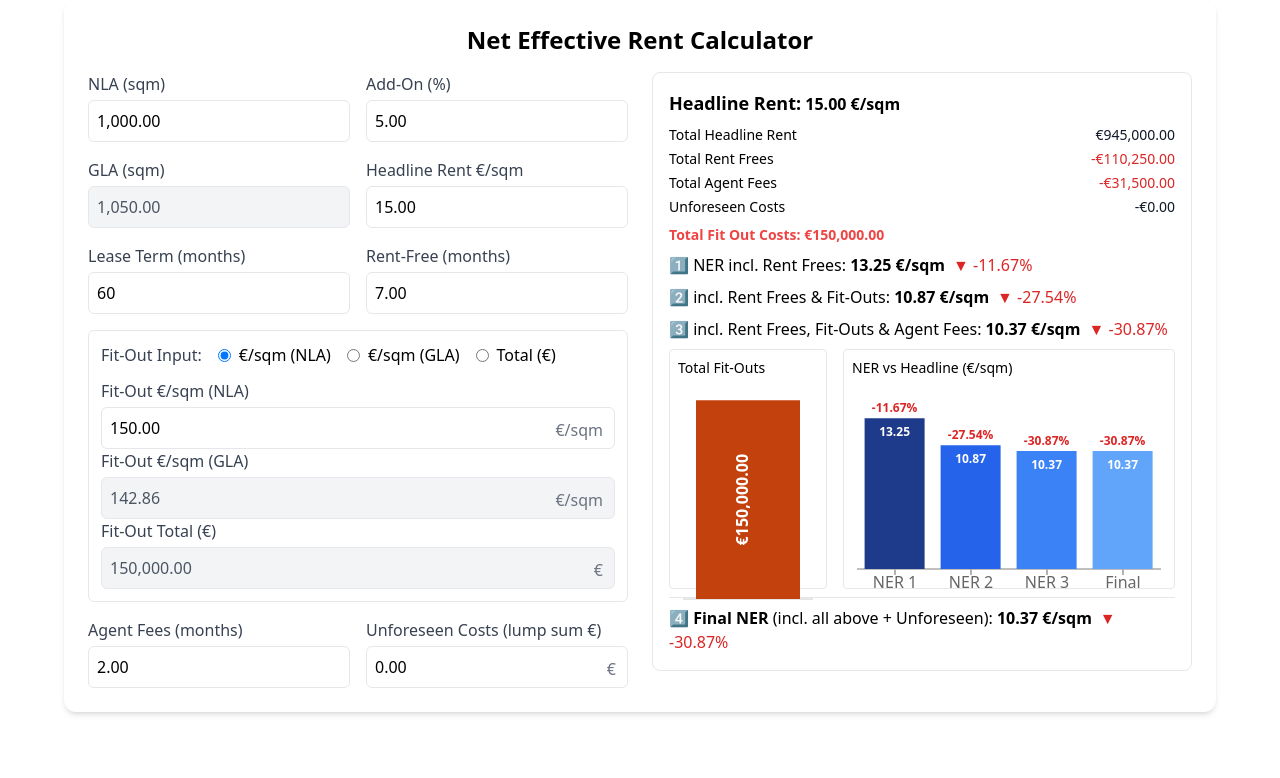
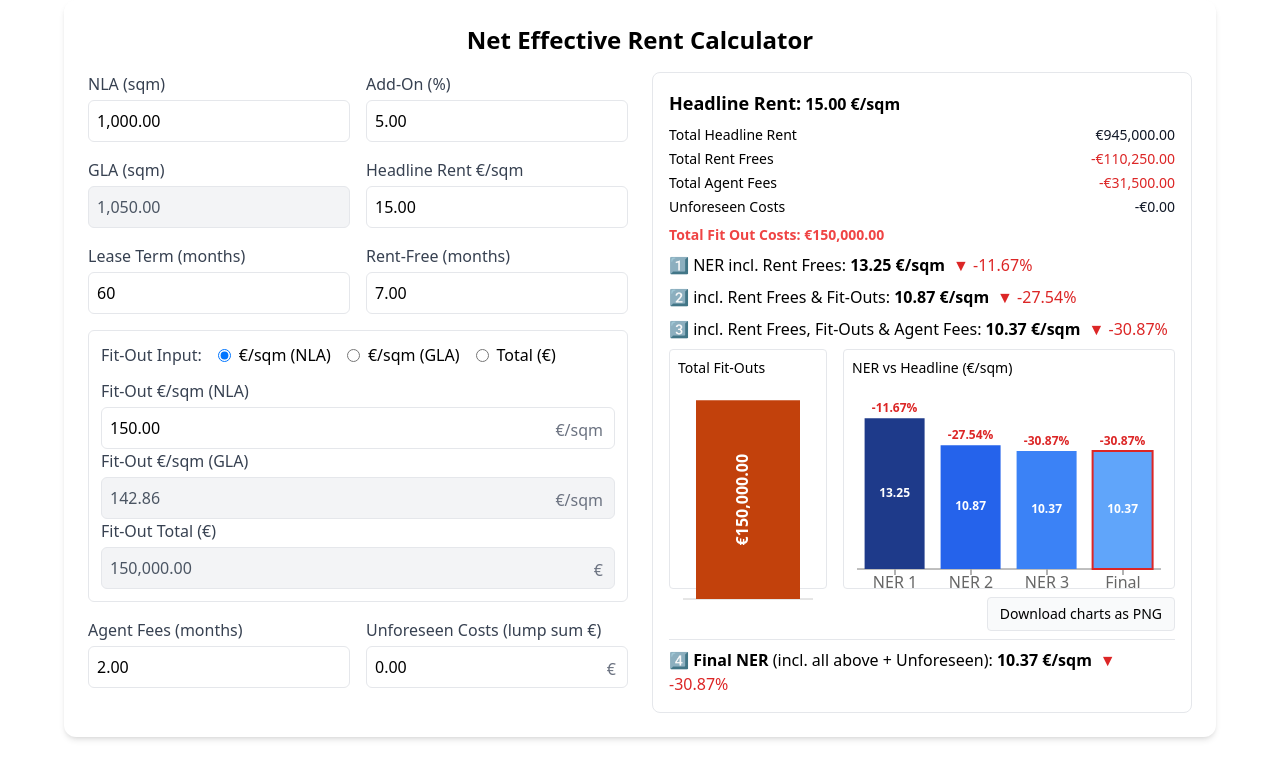
Before and after one commit to Musicandy13/Net-Effective-Rent-Calculator, a React (Vite) app: page / in a window 1280 px wide. Shown: the top 778 px of the page. Built offline with nearby package versions, Linux system fonts and the light colour scheme.

Commit message:
Update App.jsx

```diff
--- a/src/App.jsx
+++ b/src/App.jsx
@@ -1,4 +1,4 @@
-import { useEffect, useMemo, useState } from "react";
+import { useEffect, useMemo, useRef, useState } from "react";
 import {
   ResponsiveContainer,
   BarChart,
@@ -8,8 +8,9 @@ import {
   Tooltip,
   LabelList,
   ReferenceLine,
-  Cell, // für individuelle Balkenfarben
+  Cell,
 } from "recharts";
+import { toPng } from "html-to-image";
 
 /* ---------- utils ---------- */
 const clamp = (n, min = 0) => (Number.isFinite(n) ? Math.max(min, n) : 0);
@@ -101,7 +102,7 @@ function NumericField({
 const PercentLabel = ({ x, y, width, value }) => {
   if (value == null) return null;
   const cx = x + width / 2;
-  const fill = value < 0 ? "#dc2626" : "#16a34a"; // rot / grün
+  const fill = value < 0 ? "#dc2626" : "#16a34a";
   const sign = value > 0 ? "+" : "";
   return (
     <text x={cx} y={y - 6} textAnchor="middle" fill={fill} fontSize={12} fontWeight="700">
@@ -109,13 +110,21 @@ const PercentLabel = ({ x, y, width, value }) => {
     </text>
   );
 };
-// Zahlen im NER-Balken (weiß, zentriert)
+// Zahlen im NER-Balken: horizontal & vertikal zentriert, fett
 const BarNumberLabel = ({ x, y, width, height, value }) => {
   if (value == null) return null;
   const cx = x + width / 2;
-  const cy = y + Math.max(14, Math.min(height - 4, 18)); // gut lesbare vertikale Position
+  const cy = y + height / 2;
   return (
-    <text x={cx} y={cy} textAnchor="middle" fill="#ffffff" fontSize={12} fontWeight="700">
+    <text
+      x={cx}
+      y={cy}
+      textAnchor="middle"
+      dominantBaseline="middle"
+      fill="#ffffff"
+      fontSize={12}
+      fontWeight="800"
+    >
       {F(value, 2)}
     </text>
   );
@@ -234,6 +243,25 @@ export default function App() {
     color: NER_COLORS[i],
   }));
 
+  // PNG export for charts (both charts as one image)
+  const chartsRef = useRef(null);
+  const downloadPNG = async () => {
+    if (!chartsRef.current) return;
+    try {
+      const dataUrl = await toPng(chartsRef.current, {
+        cacheBust: true,
+        pixelRatio: 2,
+        backgroundColor: "#ffffff",
+      });
+      const a = document.createElement("a");
+      a.href = dataUrl;
+      a.download = "ner-charts.png";
+      a.click();
+    } catch (e) {
+      console.error("PNG export failed", e);
+    }
+  };
+
   return (
     <div className="p-6 max-w-6xl mx-auto bg-white rounded-xl shadow-md">
       {/* Titel zentriert */}
@@ -319,8 +347,8 @@ export default function App() {
             <p>2️⃣ incl. Rent Frees & Fit-Outs: <b>{F(ner2, 2)} €/sqm</b><Delta base={rent} val={ner2} /></p>
             <p>3️⃣ incl. Rent Frees, Fit-Outs & Agent Fees: <b>{F(ner3, 2)} €/sqm</b><Delta base={rent} val={ner3} /></p>
 
-            {/* Charts */}
-            <div className="mt-4 grid grid-cols-3 gap-4">
+            {/* Charts (exportable area) */}
+            <div ref={chartsRef} className="mt-4 grid grid-cols-3 gap-4">
               {/* Fit-Outs schmal, mit größerem, rotiertem Label */}
               <div className="h-60 border rounded p-2 col-span-1">
                 <div className="text-sm font-medium mb-1">Total Fit-Outs</div>
@@ -350,7 +378,13 @@ export default function App() {
                       <LabelList dataKey="sqm" content={<BarNumberLabel />} />
                       <LabelList dataKey="pct" content={<PercentLabel />} />
                       {nerBars.map((e, i) => (
-                        <Cell key={i} fill={e.color} />
+                        <Cell
+                          key={i}
+                          fill={e.color}
+                          // 2) Final-Bar rot umranden
+                          stroke={i === nerBars.length - 1 ? "#dc2626" : undefined}
+                          strokeWidth={i === nerBars.length - 1 ? 2 : undefined}
+                        />
                       ))}
                     </Bar>
                   </BarChart>
@@ -358,8 +392,18 @@ export default function App() {
               </div>
             </div>
 
-            {/* Final NER unten */}
-            <p className="border-t pt-2 mt-6">
+            {/* Download button */}
+            <div className="flex justify-end mt-3">
+              <button
+                onClick={downloadPNG}
+                className="px-3 py-1.5 rounded border bg-gray-50 hover:bg-gray-100 text-sm"
+              >
+                Download charts as PNG
+              </button>
+            </div>
+
+            {/* Final NER noch weiter nach unten */}
+            <p className="border-t pt-2 mt-10">
               4️⃣ <b>Final NER</b> (incl. all above + Unforeseen): <b>{F(ner4, 2)} €/sqm</b>
               <Delta base={rent} val={ner4} />
             </p>
```
